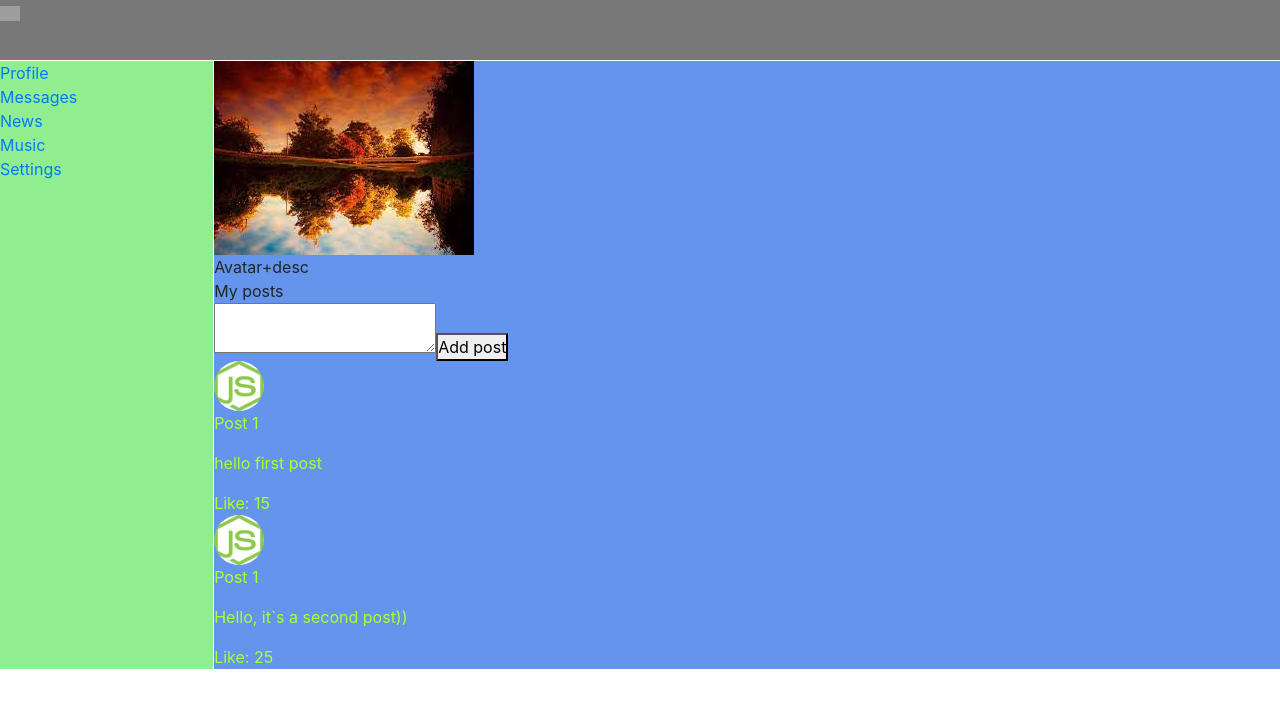
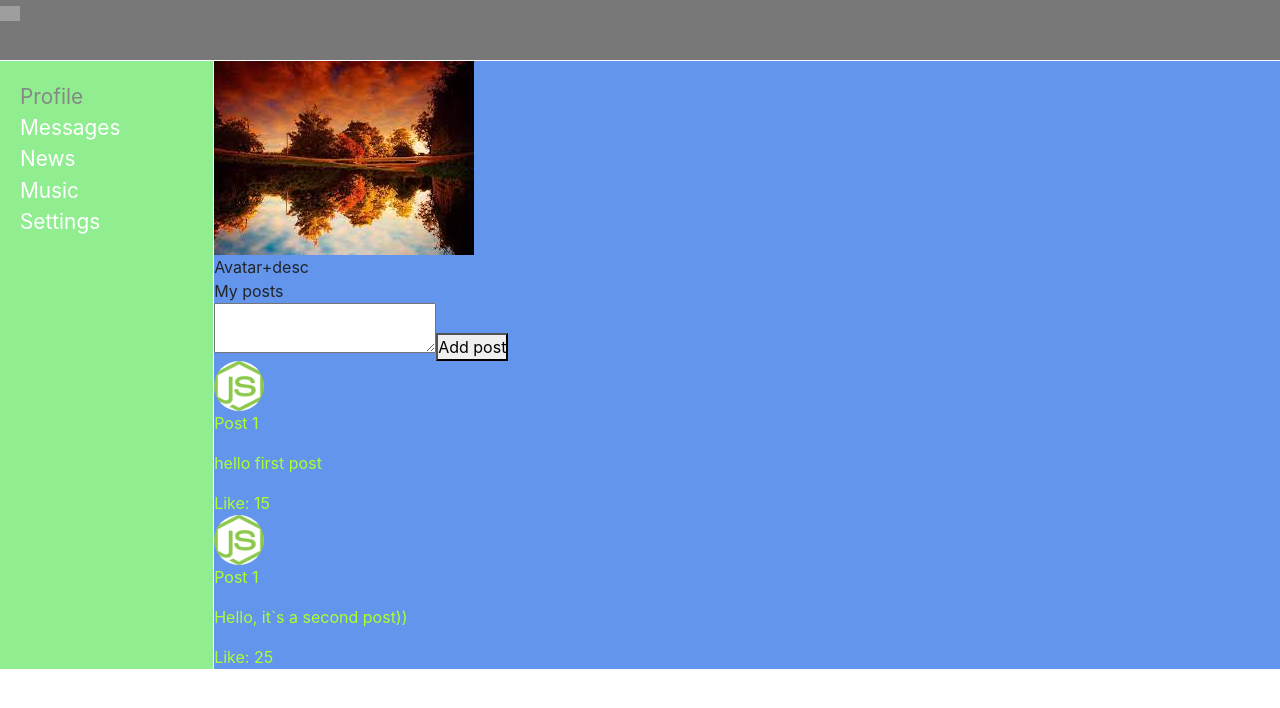
Before and after one commit to mariankomen/soc_net_react, a React (Create React App) app: page /profile in a window 1280 px wide. Shown: the top 708 px of the page. Built offline with nearby package versions, Linux system fonts and the light colour scheme; grey boxes are pictures that could not be loaded.

Commit message:
les 20. NavLink, activeClassName={}

```diff
--- a/src/components/navbar/Navbar.js
+++ b/src/components/navbar/Navbar.js
@@ -1,15 +1,16 @@
 import React from 'react'
 
 import s from './navbar.module.css'
+import {NavLink} from "react-router-dom";
 
 const Navbar = () => {
     return (
         <nav className={s.nav}>
-            <div className={s.item}><a href='/profile'>Profile</a></div>
-            <div className='item'><a href='/dialogs'>Messages</a></div>
-            <div className='item'><a href='/news'>News</a></div>
-            <div className='item'><a href='/music'>Music</a></div>
-            <div className='item'><a href='/settings'>Settings</a></div>
+            <div className={s.item}><NavLink to='/profile' activeClassName={s.active}>Profile</NavLink></div>
+            <div className={s.item}><NavLink to='/dialogs' activeClassName={s.active}>Messages</NavLink></div>
+            <div className={s.item}><NavLink to='/news' activeClassName={s.active}>News</NavLink></div>
+            <div className={s.item}><NavLink to='/music' activeClassName={s.active}>Music</NavLink></div>
+            <div className={s.item}><NavLink to='/settings' activeClassName={s.active}>Settings</NavLink></div>
         </nav>
     )
 }
--- a/src/components/navbar/navbar.module.css
+++ b/src/components/navbar/navbar.module.css
@@ -2,8 +2,14 @@
     grid-area: n;
     background-color: lightgreen;
     flex-direction: column;
+    padding: 20px;
+
 }
 
-.item {
+.item a{
     color: #fff;
+    font-size: 1.3rem;
 }
+.item a.active{
+    color: #878787;
+}
```
